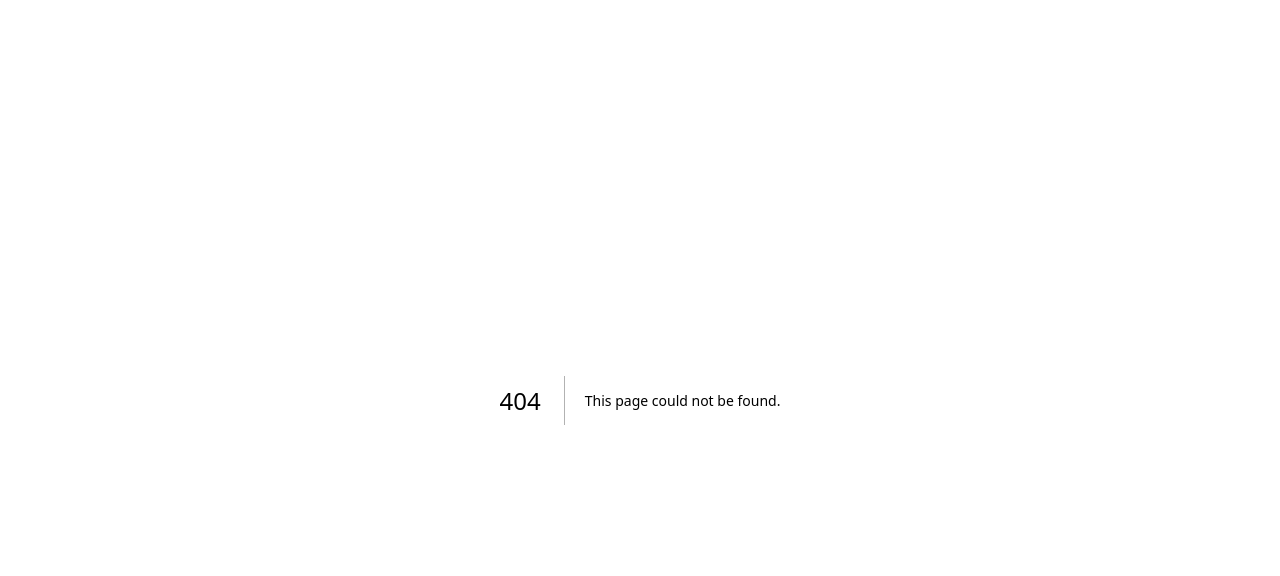
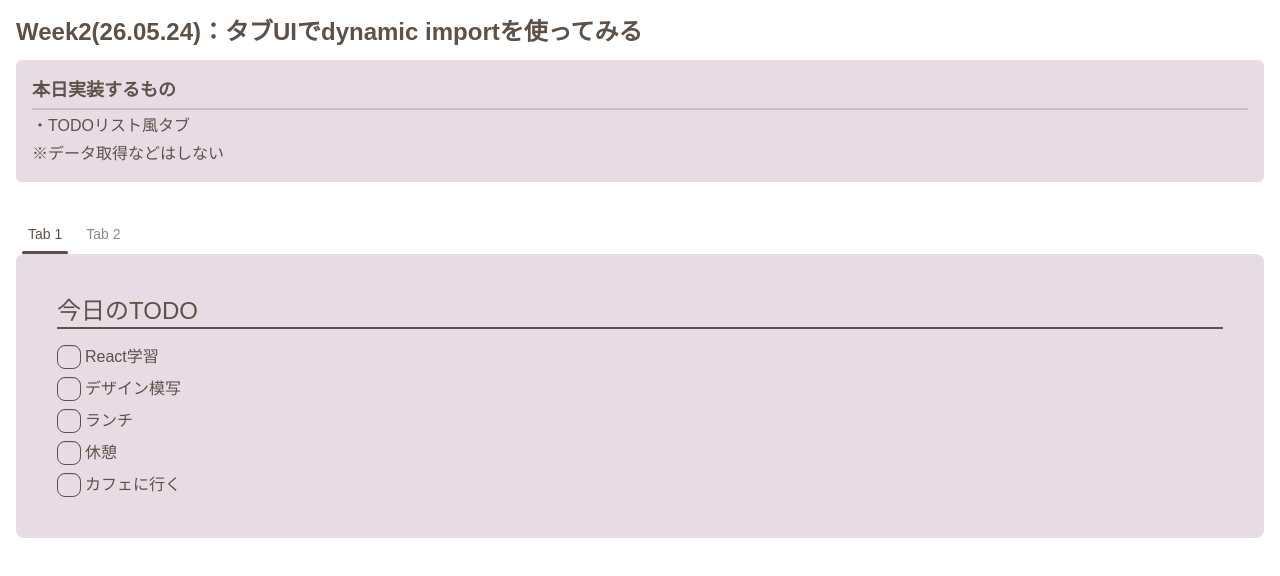
Before and after one commit to mumu-r-i/yoru-coding, a Next.js app: page /other/tab_ui in a window 1280 px wide. Before the commit this address had no page. Shown: the top 576 px of the page. Built offline with nearby package versions, Linux system fonts and the light colour scheme.

Commit message:
Add(250624-dynamic-import-learn):dynamic-importを使用したタブの実装

```diff
--- /dev/null
+++ b/src/app/other/globals.css
@@ -0,0 +1,45 @@
+@import "tailwindcss";
+@plugin "daisyui";
+
+:root {
+  --background: #ffffff;
+  --foreground: #171717;
+}
+
+@theme inline {
+  --color-background: var(--background);
+  --color-foreground: var(--foreground);
+  --font-sans: var(--font-geist-sans);
+  --font-mono: var(--font-geist-mono);
+}
+
+/* @media (prefers-color-scheme: dark) {
+  :root {
+    --background: #0a0a0a;
+    --foreground: #ededed;
+  }
+} */
+
+body {
+  background: var(--background);
+  color: var(--foreground);
+  font-family: Arial, Helvetica, sans-serif;
+}
+
+@theme {
+  --color-lilacMist: #f5f3f5;
+  --color-lavenderCloud: #e7dce4;
+  --color-dustyRose: #d1b8c4;
+  --color-softLilac: #c4b8d1;
+  --color-deepMocha: #5d524a;
+}
+
+/* 未選択タブの文字色（DaisyUI 既定の 50% 透過を上書き） */
+.tab-ui > .tab:not(:checked) {
+  color: var(--color-deepMocha);
+}
+
+.tab-ui > .tab:checked {
+  color: var(--color-deepMocha);
+  font-weight: 600;
+}
--- /dev/null
+++ b/src/app/other/tab_ui/page.tsx
@@ -0,0 +1,9 @@
+import { TabUi } from "@/features/other/tab-ui";
+
+export default function TabUiPage() {
+  return (
+    <div className="bg-f4f3f4 w-dvw h-dvh text-deepMocha">
+      <TabUi />
+    </div>
+  );
+}
--- /dev/null
+++ b/src/features/other/tab-ui/components/completed-todo-list.tsx
@@ -0,0 +1,25 @@
+"use client";
+
+import { COMPLETED_TODO_LIST } from "../constants";
+
+export const CompletedTodoList = () => {
+  return (
+    <div className="flex flex-col gap-4">
+      <h2 className="text-2xl border-b-2">完了したTODO🎉</h2>
+
+      <div className="flex flex-col gap-2">
+        {COMPLETED_TODO_LIST.map((item) => (
+          <div className="flex gap-1" key={item}>
+            <input
+              type="checkbox"
+              defaultChecked
+              className="checkbox border-deepMocha text-deepMocha"
+            />
+
+            <p>{item}</p>
+          </div>
+        ))}
+      </div>
+    </div>
+  );
+};
--- /dev/null
+++ b/src/features/other/tab-ui/components/incomplete-todo-list.tsx
@@ -0,0 +1,24 @@
+"use client";
+
+import { INCOMPLETE_TODO_LIST } from "../constants";
+
+export const IncompleteTodoList = () => {
+  return (
+    <div className="flex flex-col gap-4">
+      <h2 className="text-2xl border-b-2">今日のTODO</h2>
+
+      <div className="flex flex-col gap-2">
+        {INCOMPLETE_TODO_LIST.map((item) => (
+          <div className="flex gap-1" key={item}>
+            <input
+              type="checkbox"
+              className="checkbox border-deepMocha text-deepMocha"
+            />
+
+            <p>{item}</p>
+          </div>
+        ))}
+      </div>
+    </div>
+  );
+};
--- /dev/null
+++ b/src/features/other/tab-ui/components/tab-container.tsx
@@ -0,0 +1,39 @@
+"use client";
+
+import dynamic from "next/dynamic";
+
+export const TabContainer = () => {
+  const IncompleteTodoList = dynamic(
+    () =>
+      import("./incomplete-todo-list").then((mod) => mod.IncompleteTodoList),
+    {
+      ssr: false,
+    },
+  );
+  const CompletedTodoList = dynamic(
+    () => import("./completed-todo-list").then((mod) => mod.CompletedTodoList),
+    {
+      ssr: false,
+    },
+  );
+
+  return (
+    <div className="tab-ui tabs tabs-border">
+      <input
+        type="radio"
+        name="my_tabs_2"
+        className="tab"
+        aria-label="Tab 1"
+        defaultChecked
+      />
+      <div className="tab-content bg-lavenderCloud p-10">
+        <IncompleteTodoList />
+      </div>
+
+      <input type="radio" name="my_tabs_2" className="tab" aria-label="Tab 2" />
+      <div className="tab-content bg-lavenderCloud p-10">
+        <CompletedTodoList />
+      </div>
+    </div>
+  );
+};
--- /dev/null
+++ b/src/features/other/tab-ui/constants/index.tsx
@@ -0,0 +1,18 @@
+export const TAB_UI_CONSTANTS = {
+  PAGE_TITLE: "Week2(26.05.24)：タブUIでdynamic importを使ってみる",
+  REQUIREMENTS_TITLE: "本日実装するもの",
+} as const;
+
+export const INCOMPLETE_TODO_LIST = [
+  "React学習",
+  "デザイン模写",
+  "ランチ",
+  "休憩",
+  "カフェに行く",
+] as const;
+
+export const COMPLETED_TODO_LIST = [
+  "ご飯を食べる",
+  "お昼寝",
+  "お散歩",
+] as const;
--- /dev/null
+++ b/src/features/other/tab-ui/index.tsx
@@ -0,0 +1,24 @@
+import { TAB_UI_CONSTANTS } from "./constants";
+import { TabContainer } from "./components/tab-container";
+
+export const TabUi = () => {
+  return (
+    <div className="flex flex-col gap-8 p-4">
+      <div className="flex flex-col gap-3">
+        <h1 className="text-2xl font-bold">{TAB_UI_CONSTANTS.PAGE_TITLE}</h1>
+
+        <div className="p-4 flex flex-col rounded-md bg-lavenderCloud gap-1">
+          <p className="text-lg font-bold">
+            {TAB_UI_CONSTANTS.REQUIREMENTS_TITLE}
+          </p>
+
+          <div className="w-full border-dustyRose border" />
+          <p>・TODOリスト風タブ</p>
+          <p>※データ取得などはしない</p>
+        </div>
+      </div>
+
+      <TabContainer />
+    </div>
+  );
+};
```
